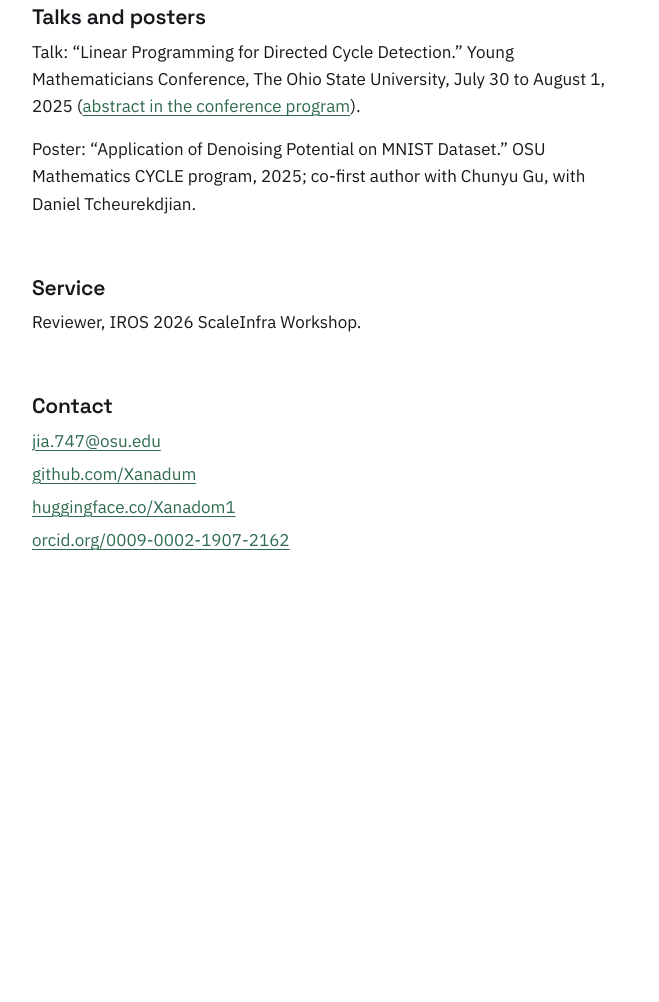
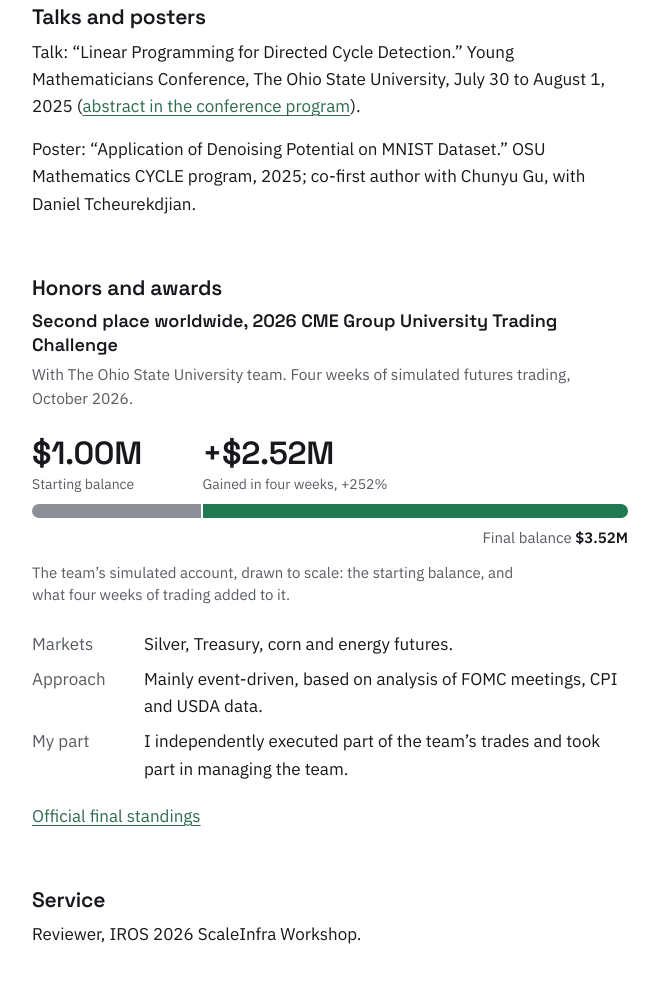
Before and after one commit to Xanadum/Xanadum.github.io, a plain HTML site: page index.html in a window 1280 px wide. Shown: the part 1612-2614 px from the top of the page, without its empty margins (310-969 px from the left). Before the commit the page ends 2244 px from the top, so only its background shows below. Drawn offline with Linux system fonts and the light colour scheme; no server answers.

Commit message:
Add files via upload

```diff
--- a/index.html
+++ b/index.html
@@ -56,6 +56,8 @@
     --link: #2f6b4f;
     --teacher: #8c9096;
     --student: #b0472f;
+    --bal-start: #8c9096;
+    --bal-gain: #1f7a52;
     color-scheme: light dark;
   }
   @media (prefers-color-scheme: dark) {
@@ -68,6 +70,8 @@
       --link: #7dc4a1;
       --teacher: #7e838a;
       --student: #e4805f;
+      --bal-start: #70757c;
+      --bal-gain: #48b582;
     }
   }
   *, *::before, *::after { box-sizing: border-box; }
@@ -125,6 +129,31 @@
   .work li { margin-bottom: 1rem; }
   .work li:last-child { margin-bottom: 0; }
   .contact li { margin-bottom: 0.375rem; }
+  h3 { font-family: "Space Grotesk", "IBM Plex Sans", system-ui, sans-serif; font-weight: 600; font-size: 1.125rem; line-height: 1.35; margin: 0 0 0.25rem; }
+  .balance { margin: 1.5rem 0; }
+  .bal-nums, .bal-bar { display: grid; grid-template-columns: 28.37fr 71.63fr; column-gap: 2px; }
+  .bal-nums { align-items: start; margin-bottom: 0.625rem; }
+  .bal-nums > div { min-width: 0; padding-right: 0.5rem; }
+  .bal-num { display: block; font-family: "Space Grotesk", "IBM Plex Sans", system-ui, sans-serif; font-weight: 600; font-size: clamp(1.125rem, 5.2vw, 2rem); line-height: 1.15; letter-spacing: -0.01em; }
+  .bal-cap { display: block; color: var(--quiet); font-size: 0.875rem; line-height: 1.35; margin-top: 0.1875rem; }
+  .bal-bar > span { height: 14px; forced-color-adjust: none; }
+  .bal-start { background: var(--bal-start); border-radius: 7px 0 0 7px; }
+  .bal-gain { background: var(--bal-gain); border-radius: 0 7px 7px 0; transform-origin: left center; }
+  .balance.is-waiting .bal-gain { transform: scaleX(0); }
+  .balance.is-grown .bal-gain { transition: transform 900ms cubic-bezier(0.2, 0.7, 0.2, 1); }
+  .bal-total { color: var(--quiet); font-size: 0.9375rem; text-align: right; margin: 0.5rem 0 0; }
+  .bal-total b { color: var(--ink); font-weight: 600; }
+  .facts { margin: 0 0 1.25rem; }
+  .facts > div { display: grid; grid-template-columns: 6rem 1fr; column-gap: 1rem; margin-bottom: 0.5rem; }
+  .facts dt { color: var(--quiet); }
+  .facts dd { margin: 0; }
+  @media (max-width: 26rem) {
+    .facts > div { grid-template-columns: 1fr; margin-bottom: 0.75rem; }
+    .facts dt { font-size: 0.9375rem; }
+  }
+  @media (prefers-reduced-motion: reduce) {
+    .balance .bal-gain { transform: none; transition: none; }
+  }
   @media (min-width: 48rem) {
     main { padding-top: 5.5rem; }
     h1 { font-size: 3.25rem; }
@@ -211,7 +240,7 @@
   <section aria-labelledby="other-title">
     <h2 id="other-title">Other research</h2>
     <ul class="work">
-      <li>Directed topology and linear programming, with Prof. <a href="https://math.osu.edu/people/krishnan.118">Sanjeevi Krishnan</a> (Ohio State Mathematics), since 2025.</li>
+      <li>Directed topology and linear programming, with Prof. <a href="https://math.osu.edu/people/krishnan.118">Sanjeevi Krishnan</a> (Ohio State Mathematics), since fall 2024.</li>
       <li>Perception for the SAE/GM AutoDrive Challenge II with Buckeye AutoDrive, advised by Prof. <a href="https://www.bu.edu/eng/profile/wei-lun-chao-phd">Wei-Lun Chao</a>: a traffic-light <a href="https://huggingface.co/datasets/Xanadom1/auto_drive_traffice_light">dataset</a> and <a href="https://huggingface.co/Xanadom1/AutoDrive_TrafficLight_Baseline_V1">classifier</a>, both on Hugging Face.</li>
       <li>Reinforcement learning: PPO baselines and a multi-policy-gradient variant in custom environments, with Prof. <a href="https://math.osu.edu/people/hanveiga.1">Maria Han Veiga</a> (Ohio State Mathematics), summer 2025.</li>
     </ul>
@@ -222,6 +251,35 @@
     <ul class="work">
       <li>Talk: “Linear Programming for Directed Cycle Detection.” Young Mathematicians Conference, The Ohio State University, July&nbsp;30 to August&nbsp;1, 2025 (<a href="https://ymc.osu.edu/sites/default/files/2025-07/2025-07-29%20Young%20Mathematicians%20Conference%202025%20Abstract%20Book.pdf#page=34">abstract in the conference program</a>).</li>
       <li>Poster: “Application of Denoising Potential on MNIST Dataset.” OSU Mathematics CYCLE program, 2025; co-first author with Chunyu Gu, with Daniel Tcheurekdjian.</li>
+    </ul>
+  </section>
+
+  <section aria-labelledby="awards-title">
+    <h2 id="awards-title">Honors and awards</h2>
+    <h3>Second place worldwide, 2026 CME Group University Trading Challenge</h3>
+    <p class="venue">With The Ohio State University team. Four weeks of simulated futures trading, October 2026.</p>
+
+    <figure class="balance" id="balance">
+      <div class="bal-nums">
+        <div><span class="bal-num">$1.00M</span><span class="bal-cap">Starting balance</span></div>
+        <div><span class="bal-num">+$2.52M</span><span class="bal-cap">Gained in four weeks, +252%</span></div>
+      </div>
+      <div class="bal-bar" aria-hidden="true">
+        <span class="bal-start" title="Starting balance: $1,000,000"></span>
+        <span class="bal-gain" title="Trading gain: $2,524,433"></span>
+      </div>
+      <p class="bal-total">Final balance <b>$3.52M</b></p>
+      <figcaption>The team’s simulated account, drawn to scale: the starting balance, and what four weeks of trading added to it.</figcaption>
+    </figure>
+
+    <dl class="facts">
+      <div><dt>Markets</dt><dd>Silver, Treasury, corn and energy futures.</dd></div>
+      <div><dt>Approach</dt><dd>Mainly event-driven, based on analysis of FOMC meetings, CPI and USDA data.</dd></div>
+      <div><dt>My part</dt><dd>I independently executed part of the team’s trades and took part in managing the team.</dd></div>
+    </dl>
+
+    <ul class="links">
+      <li><a href="https://www.cmegroup.com/events/university-trading-challenge/2026-trading-challenge.html">Official final standings</a></li>
     </ul>
   </section>
 
@@ -255,6 +313,22 @@
       })
       .catch(function () {});
   })();
+
+  // The green part of the balance bar grows once, the first time it scrolls into view.
+  // Without this script, or with reduced motion, the bar is simply shown complete.
+  (function () {
+    var fig = document.getElementById("balance");
+    if (!fig || !("IntersectionObserver" in window)) return;
+    if (window.matchMedia && window.matchMedia("(prefers-reduced-motion: reduce)").matches) return;
+    fig.classList.add("is-waiting");
+    var seen = new IntersectionObserver(function (entries) {
+      if (!entries[0].isIntersecting) return;
+      fig.classList.add("is-grown");
+      fig.classList.remove("is-waiting");
+      seen.disconnect();
+    }, { threshold: 0.6 });
+    seen.observe(fig);
+  })();
 </script>
 </body>
 </html>
--- a/sitemap.xml
+++ b/sitemap.xml
@@ -2,10 +2,10 @@
 <urlset xmlns="http://www.sitemaps.org/schemas/sitemap/0.9">
   <url>
     <loc>https://fengzejia.com/</loc>
-    <lastmod>2026-10-20</lastmod>
+    <lastmod>2026-11-25</lastmod>
   </url>
   <url>
     <loc>https://fengzejia.com/cv.pdf</loc>
-    <lastmod>2026-11-23</lastmod>
+    <lastmod>2026-11-25</lastmod>
   </url>
 </urlset>
```
Also changed, not shown: 1 other file.
